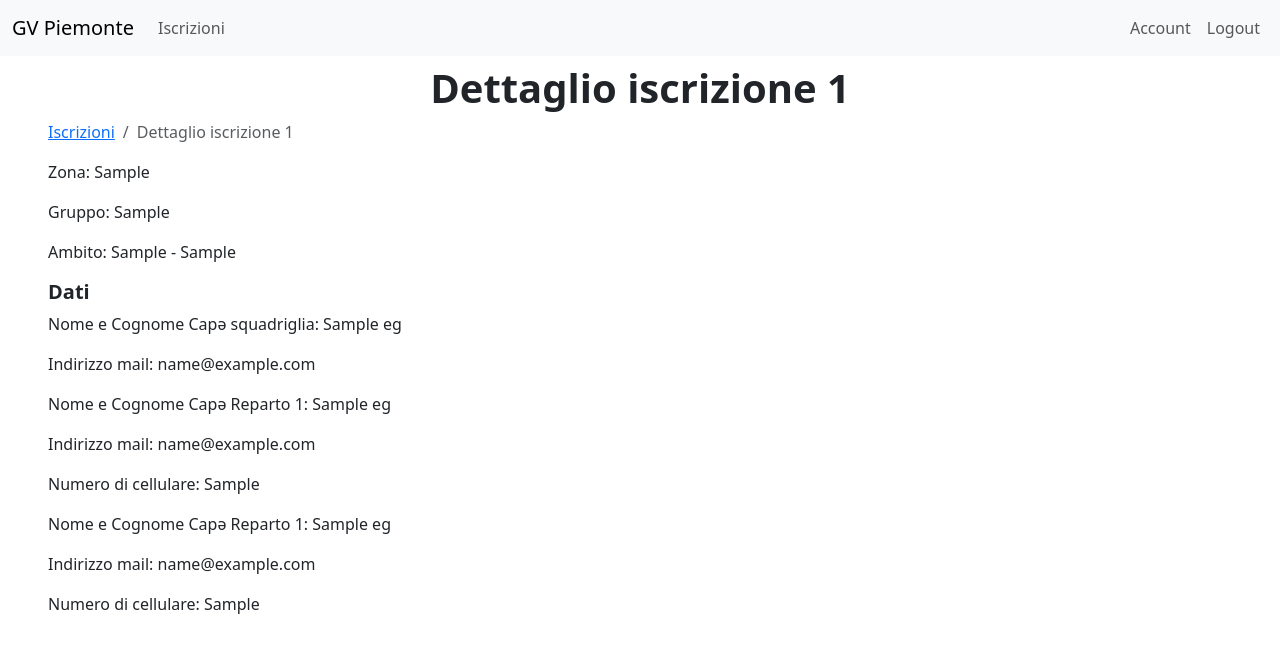
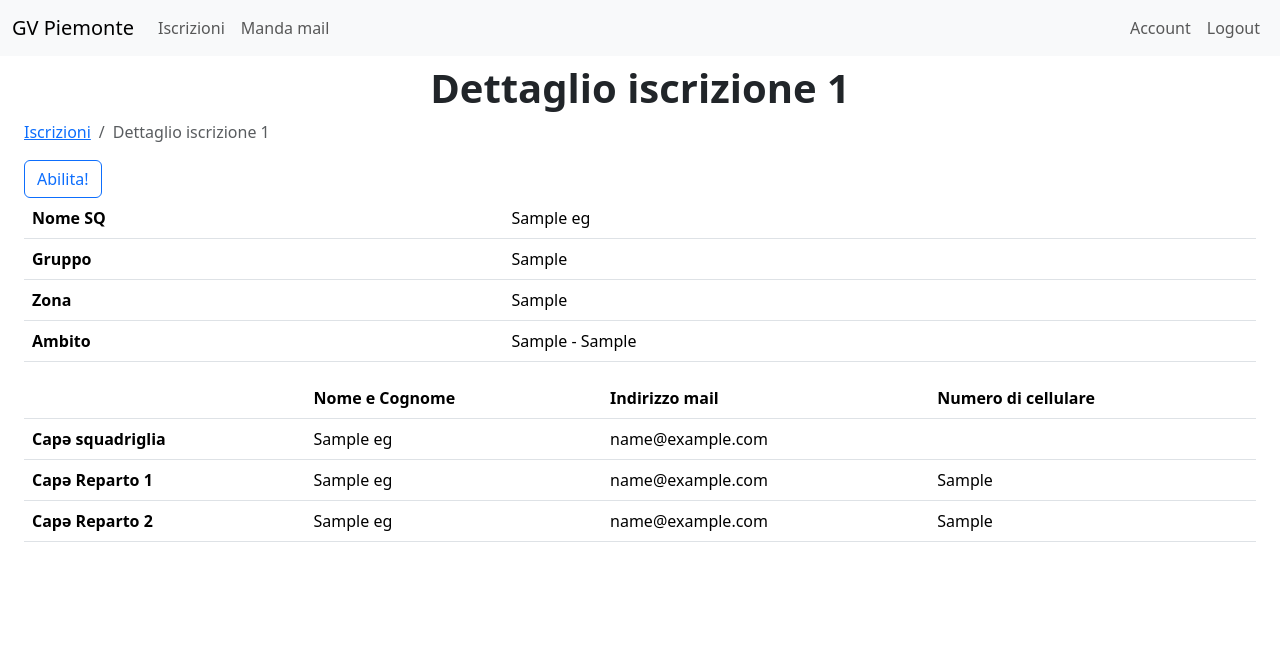
Before and after one commit to egit-guidoncini-verdi/guidonciniverdi-gestionale, a Flask app: page /dettagli/1 in a window 1280 px wide. Shown: the top 653 px of the page. Run offline with Flask 3, Linux system fonts and the light colour scheme; a user stored in the database is signed in; tables that the repository leaves empty hold one stand-in row (values such as "Sample post"); parts of the project's set-up code (start-up, migrations or seed data) failed here and were passed over; some libraries are stand-ins or nearby versions.

Commit message:
aggiunto collegamento da pag dettaglio a pag abilita

```diff
--- a/app.py
+++ b/app.py
@@ -193,7 +193,7 @@ def dettagli(id_iscrizione):
     return render_template("dettaglio_iscrizione.html", iscrizione=IscrizioniEG.query.filter_by(id=int(id_iscrizione)).first())
 
 # Endpoint da terminare!
-@app.route("/abilita/<id_iscrizione>")
+@app.route("/abilita/<id_iscrizione>", methods=["GET", "POST"])
 @login_required
 def abilita(id_iscrizione):
     creds = f"{cr['wordpress']['user']}:{cr['wordpress']['passwd']}"
@@ -207,6 +207,12 @@ def abilita(id_iscrizione):
     for i in response.json():
         if i["slug"] == tmp_username:
             valid_username = False
+    if request.method == "POST":
+        try:
+            print(request.form["username"])
+        except KeyError:
+            print(tmp_username)
+        valid_username = False
     return render_template("abilita.html", iscrizione=tmp_iscrizione, username=tmp_username, valid_username=valid_username)
 
 @app.route("/login", methods=["GET", "POST"])
@@ -292,7 +298,7 @@ def welcome():
         password = generate_password_hash(request.form["passwd"])
         utente = User(username=request.form["username"], password=password, mail=request.form["mail"], livello="admin", telegram_id=request.form["telegram_id"])
         db.session.add(utente)
-        status = StatusPercorso(status=False, data_apertura="", data_chiusura="")
+        status = StatusPercorso(stato=False, data_apertura="", data_chiusura="")
         db.session.add(status)
         db.session.commit()
         flash("Utente creato con successo!", "success")
@@ -303,8 +309,11 @@ def welcome():
 @app.route("/iscriviti", methods=["GET", "POST"])
 def iscriviti():
     if request.method == "POST":
-        if not (isinstance(request.form["numero_rep1"], int) and isinstance(request.form["numero_rep2"], int)):
-            flash("Iscrizione fallita.<br>Riprovaci!", "warning")
+        try:
+            int(request.form["numero_rep1"])
+            int(request.form["numero_rep2"])
+        except ValueError:
+            flash("Iscrizione fallita. Riprovaci!", "warning")
             return redirect(url_for("iscriviti"))
         try:
 
@@ -312,7 +321,7 @@ def iscriviti():
             db.session.add(iscrizione)
             db.session.commit()
         except:
-            flash("Iscrizione fallita.<br>Riprovaci!", "warning")
+            flash("Iscrizione fallita. Riprovaci!", "warning")
             return redirect(url_for("iscriviti"))
 
         testo_mail_sq = f"Congratulazioni {iscrizione.nome},<br>la vostra iscrizione al percorso Guidoncini Verdi 2024 è stata registrata!<br>Nelle prossime settimane riceverete una mail con le credenziali per accere al vostro Diario di Bordo Digitale, nell'attesa potete iniziare a scoprire il nostro nuovissimo sito <a href=\"guidonciniverdi.it\" target=\"_blank\">guidonciniverdi.it</a>.<hr><h4><strong>Dettagli Iscrizione</strong></h4>Zona: {iscrizione.zona}<br>Gruppo: {iscrizione.gruppo}<br>Ambito scelto: {iscrizione.specialita} - {iscrizione.tipo}"
--- a/templates/base.html
+++ b/templates/base.html
@@ -20,6 +20,9 @@
             {% if current_user.is_authenticated %}
             <li class="nav-item">
               <a class="nav-link" href="{{ url_for("iscrizioni") }}">Iscrizioni</a>
+            </li>
+            <li class="nav-item">
+              <a class="nav-link" href="{{ url_for("crea_mail") }}">Manda mail</a>
             </li>
             {% if current_user.livello == "admin" %}
             <li class="nav-item">
--- a/templates/dettaglio_iscrizione.html
+++ b/templates/dettaglio_iscrizione.html
@@ -13,7 +13,7 @@
 {% endblock %}
 
 {% block corpo %}
-<div class="mx-5">
+<div class="mx-4">
 
   <nav aria-label="breadcrumb">
     <ol class="breadcrumb">
@@ -22,19 +22,62 @@
     </ol>
   </nav>
 
-<p>Zona: {{ iscrizione.zona }}</p>
-<p>Gruppo: {{ iscrizione.gruppo }}</p>
-<p>Ambito: {{ iscrizione.specialita }} - {{ iscrizione.tipo }}</p>
-<h5><strong>Dati</strong></h5>
-<p>Nome e Cognome Capə squadriglia: {{ iscrizione.nome_capo_sq }}</p>
-<p>Indirizzo mail: {{ iscrizione.mail }}</p>
-<p>Nome e Cognome Capə Reparto 1: {{ iscrizione.nome_capo1 }}</p>
-<p>Indirizzo mail: {{ iscrizione.mail_capo1 }}</p>
-<p>Numero di cellulare: {{ iscrizione.cell_capo1 }}</p>
-<p>Nome e Cognome Capə Reparto 1: {{ iscrizione.nome_capo2 }}</p>
-<p>Indirizzo mail: {{ iscrizione.mail_capo2 }}</p>
-<p>Numero di cellulare: {{ iscrizione.cell_capo2 }}</p>
+  <a type="button" class="btn btn-outline-primary" href="{{ url_for("abilita", id_iscrizione=iscrizione.id) }}">Abilita!</a>
+  <div class="table-responsive">
+    <table class="table">
+      <tbody>
+        <tr>
+          <th scope="row">Nome SQ</th>
+          <td>{{ iscrizione.nome }}</td>
+        </tr>
+        <tr>
+          <th scope="row">Gruppo</th>
+          <td>{{ iscrizione.gruppo }}</td>
+        </tr>
+        <tr>
+          <th scope="row">Zona</th>
+          <td>{{ iscrizione.zona }}</td>
+        </tr>
+        <tr>
+          <th scope="row">Ambito</th>
+          <td>{{ iscrizione.specialita }} - {{ iscrizione.tipo }}</td>
+        </tr>
+      </tbody>
+    </table>
+  </div>
 
+  <div class="table-responsive">
+    <table class="table">
+      <thead>
+        <tr>
+          <th scope="col"></th>
+          <th scope="col">Nome e Cognome</th>
+          <th scope="col">Indirizzo mail</th>
+          <th scope="col">Numero di cellulare</th>
+        </tr>
+      </thead>
+      <tbody>
+        <tr>
+          <th scope="row">Capə squadriglia</th>
+          <td>{{ iscrizione.nome_capo_sq }}</td>
+          <td>{{ iscrizione.mail }}</td>
+          <td></td>
+        </tr>
+        <tr>
+          <th scope="row">Capə Reparto 1</th>
+          <td>{{ iscrizione.nome_capo1 }}</td>
+          <td>{{ iscrizione.mail_capo1 }}</td>
+          <td>{{ iscrizione.cell_capo1 }}</td>
+        </tr>
+        <tr>
+          <th scope="row">Capə Reparto 2</th>
+          <td>{{ iscrizione.nome_capo2 }}</td>
+          <td>{{ iscrizione.mail_capo2 }}</td>
+          <td>{{ iscrizione.cell_capo2 }}</td>
+        </tr>
+      </tbody>
+    </table>
+  </div>
 </div>
 
 {% endblock %}
--- a/templates/iscrizioni.html
+++ b/templates/iscrizioni.html
@@ -54,6 +54,7 @@
           <div class="btn-group" role="group" aria-label="Basic outline example">
             <a type="button" class="btn btn-outline-primary" href="{{ url_for("abilita", id_iscrizione=i["iscrizione"]["id"]) }}">Abilita!</a>
             <a type="button" class="btn btn-outline-primary" href="{{ url_for("dettagli", id_iscrizione=i["iscrizione"]["id"]) }}">Dettagli</a>
+            <a type="button" class="btn btn-outline-danger" href="{{ url_for("dettagli", id_iscrizione=i["iscrizione"]["id"]) }}">Elimina</a>
           </div>
           </td>
         </tr>
@@ -105,6 +106,7 @@
           <div class="btn-group" role="group" aria-label="Basic outline example">
             <a type="button" class="btn btn-outline-primary" href="{{ url_for("abilita", id_iscrizione=i["iscrizione"]["id"]) }}">Abilita!</a>
             <a type="button" class="btn btn-outline-primary" href="{{ url_for("dettagli", id_iscrizione=i["iscrizione"]["id"]) }}">Dettagli</a>
+            <a type="button" class="btn btn-outline-danger" href="{{ url_for("dettagli", id_iscrizione=i["iscrizione"]["id"]) }}">Elimina</a>
           </div>
           </td>
           {% endif %}
```
Also changed, not shown: templates/abilita.html (+33 -9 lines). Lines whose indentation alone changed are shown as unchanged.
